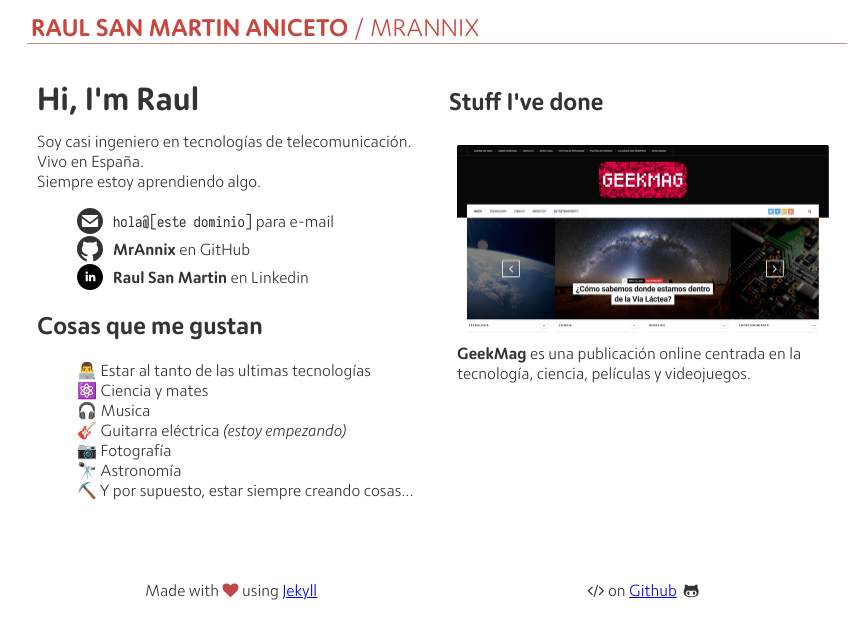
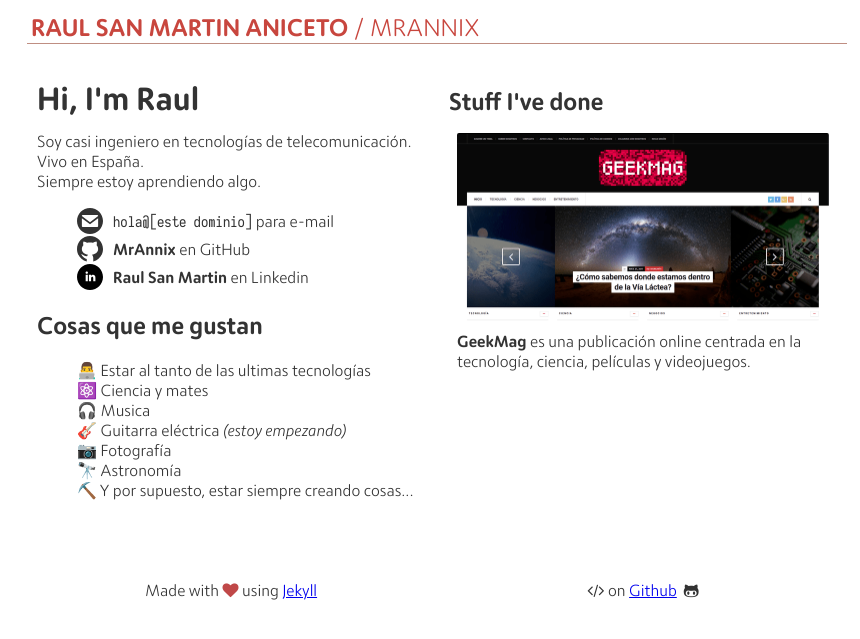
Before and after one commit to MrAnnix/MrAnnix.github.io, a Jekyll site: the page built from index.html, in a window 1280 px wide. Shown: the top 639 px of the page, without its empty margins (203-1063 px from the left). Built offline with Jekyll 4.4.1, drawn with Linux system fonts in a browser that asks for light colours; the list of posts is cut into pages by our own code.

Commit message:
Update index.html

```diff
--- a/index.html
+++ b/index.html
@@ -52,7 +52,7 @@ layout: default
             </div>
         </div>
         <div class=right-column>
-            <div>
+            <div class="projects-column">
                 <h2>Stuff I've done</h2>
                 <a href=https://www.geekmag.es/ class=project>
                     <div class=project-borders>
```
